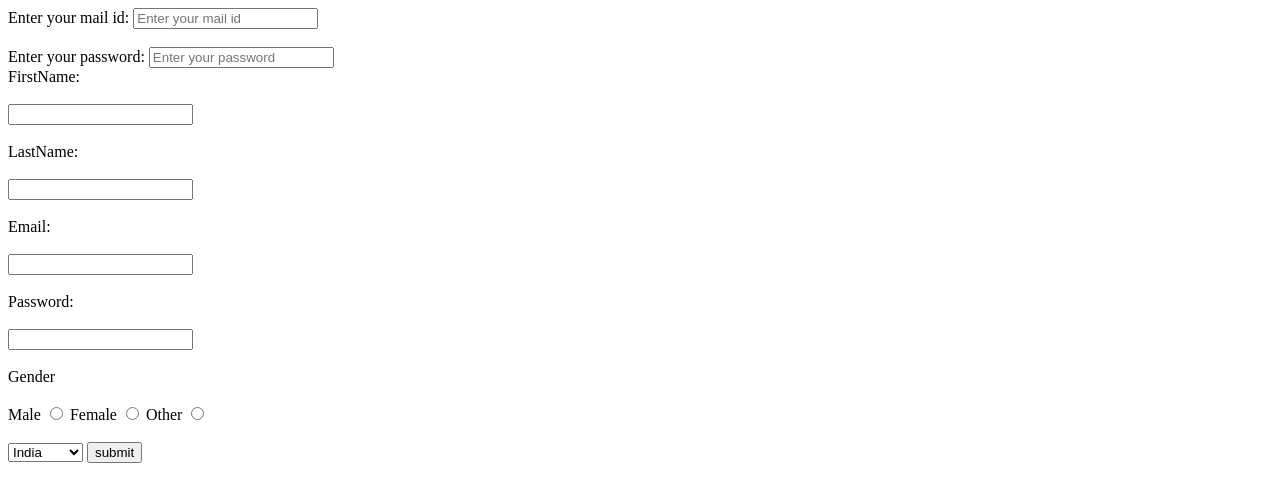
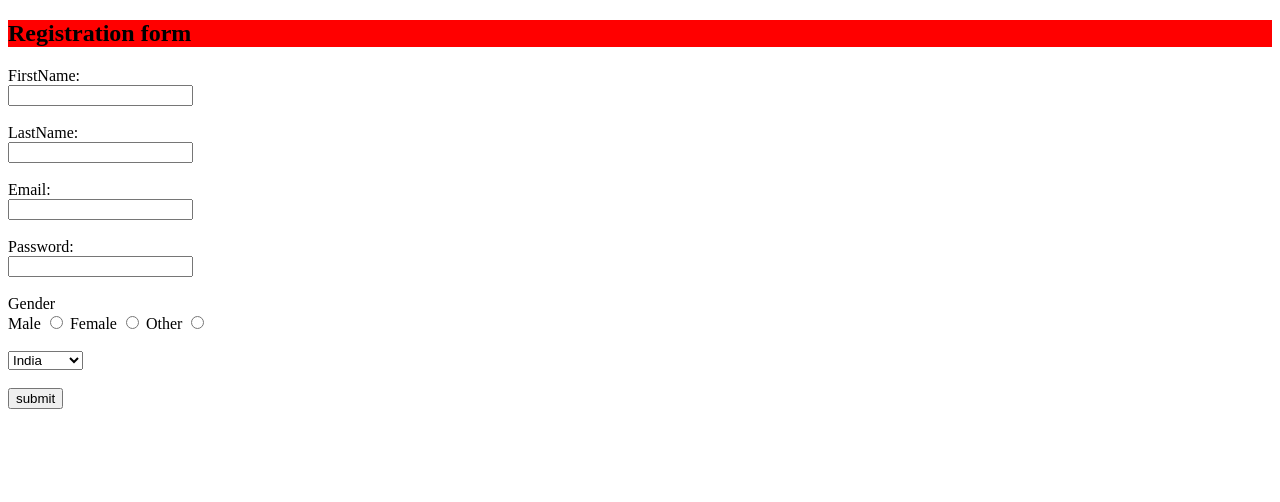
Before and after one commit to rlavinsh/chatgpt_workshop-_code, a plain HTML site: page index.html in a window 1280 px wide. Drawn offline with Linux system fonts and the light colour scheme.

Commit message:
code updated

```diff
--- a/index.html
+++ b/index.html
@@ -4,8 +4,10 @@
     <meta charset="UTF-8" />
     <meta name="viewport" content="width=device-width, initial-scale=1.0" />
     <title>we are learning html</title>
+    <link rel="stylesheet" href="style.css" />
   </head>
   <body>
+    <h2>Registration form</h2>
     <!-- <h1>Lorem, ipsum.</h1>
     <h2>Lorem, ipsum dolor.</h2>
     <h3>Lorem ipsum dolor sit.</h3>
@@ -19,42 +21,42 @@
       natus nulla sapiente at placeat ipsam sed iste modi.
     </p> -->
 
-    <form>
+    <!-- <form>
       <label for="username">Enter your mail id:</label>
       <input type="email" name="username" placeholder="Enter your mail id" />
       <br /><br />
       <label for="password">Enter your password:</label>
       <input type="text" placeholder="Enter your password" name="password" />
-    </form>
+    </form> -->
 
     <!-- Registraion form -->
-    <label for="firstname">FirstName:</label><br /><br />
-    <input type="text" name="firstname" />
+    <label for="firstname">FirstName:</label><br />
+    <input type="text" id="firstname" name="firstname" />
     <br /><br />
-    <label for="lastname">LastName:</label><br /><br />
-    <input type="text" name="lastname" />
+    <label for="lastname">LastName:</label><br />
+    <input type="text" id="lastname" name="lastname" />
     <br /><br />
-    <label for="email">Email:</label><br /><br />
-    <input type="email" name="email" />
+    <label for="email">Email:</label><br />
+    <input type="email" id="email" name="email" />
     <br /><br />
-    <label for="password">Password:</label><br /><br />
-    <input type="password" name="password" />
+    <label for="password">Password:</label><br />
+    <input type="password" id="password" name="password" />
     <br /><br />
     <label for="gender">Gender</label>
-    <br /><br />
+    <br />
     <label for="gender">Male</label>
-    <input type="radio" name="gender" value="Male" />
+    <input type="radio" name="gender" value="Male"  />
     <label for="gender">Female</label>
     <input type="radio" name="gender" value="Female" />
     <label for="gender">Other</label>
-    <input type="radio" name="gender" value="Other" />
+    <input type="radio" name="gender" value="Other"/>
     <br /><br />
     <select name="country">
       <option value="india">India</option>
       <option value="australia">Australia</option>
       <option value="srilanka">SriLanka</option>
     </select>
-
+    <br /><br />
     <button type="submit">submit</button>
   </body>
 </html>
--- /dev/null
+++ b/style.css
@@ -0,0 +1,3 @@
+h2 {
+    background-color: red;
+}
```
